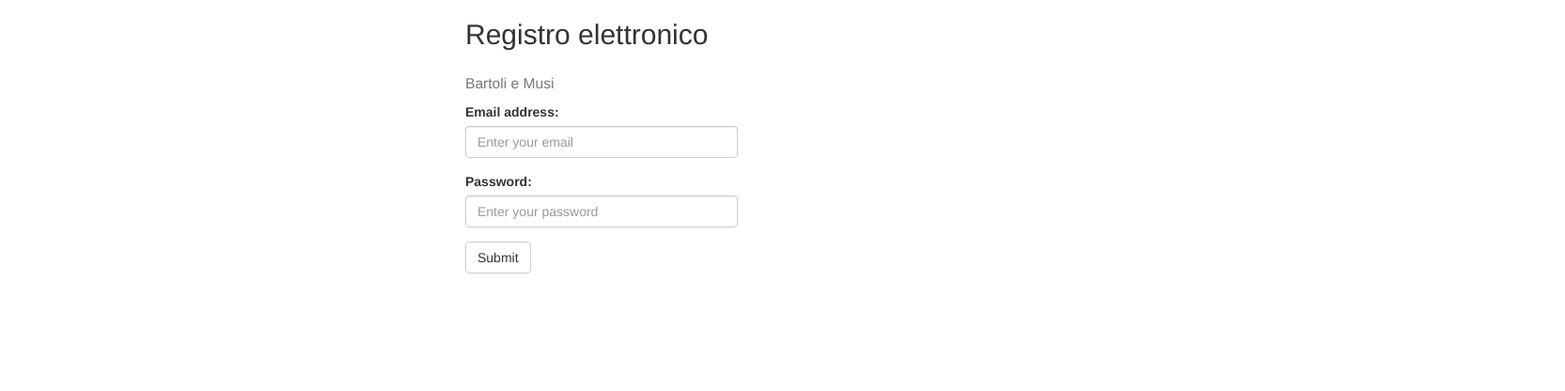
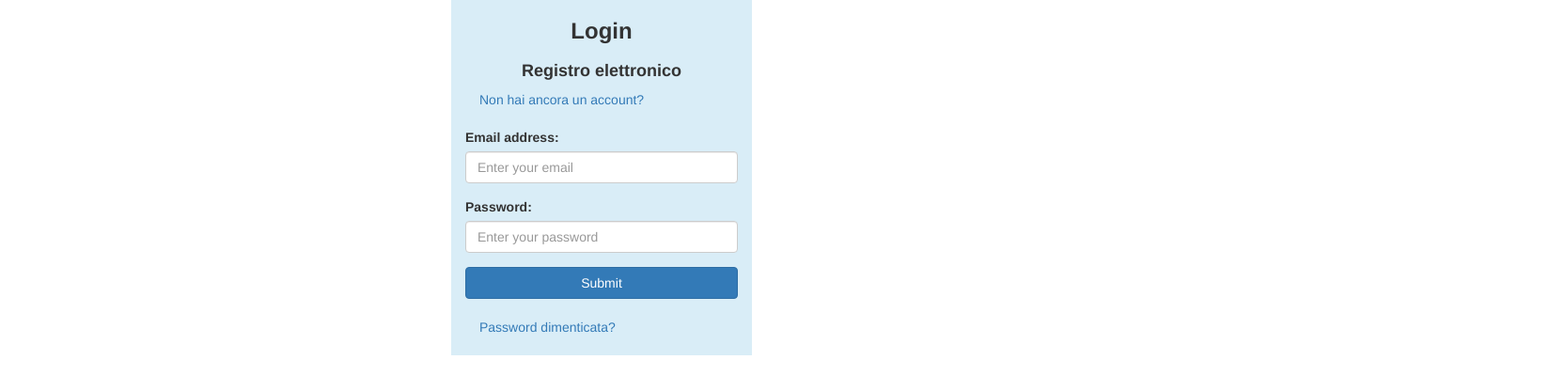
Before and after one commit to MatteoBartoli03/javascript_scuola, a plain HTML site: page login/login.html in a window 1280 px wide. Shown: the whole page at 94% size, 1665 px wide, since content can reach past the window. Drawn offline with nearby package versions, Linux system fonts and the light colour scheme.

Commit message:
aggiornata pagina login

```diff
--- a/login/login.css
+++ /dev/null
@@ -1,61 +0,0 @@
-body {font-family: Arial, Helvetica, sans-serif;}
-form {border: 3px solid #f1f1f1;}
-
-input[type=text], input[type=password] {
-  width: 100%;
-  padding: 12px 20px;
-  margin: 8px 0;
-  display: inline-block;
-  border: 1px solid #ccc;
-  box-sizing: border-box;
-}
-
-button {
-  background-color: #04AA6D;
-  color: white;
-  padding: 14px 20px;
-  margin: 8px 0;
-  border: none;
-  cursor: pointer;
-  width: 100%;
-}
-
-button:hover {
-  opacity: 0.8;
-}
-
-.cancelbtn {
-  width: auto;
-  padding: 10px 18px;
-  background-color: #f44336;
-}
-
-.imgcontainer {
-  text-align: center;
-  margin: 24px 0 12px 0;
-}
-
-img.avatar {
-  width: 40%;
-  border-radius: 50%;
-}
-
-.container {
-  padding: 16px;
-}
-
-span.psw {
-  float: right;
-  padding-top: 16px;
-}
-
-/* Change styles for span and cancel button on extra small screens */
-@media screen and (max-width: 300px) {
-  span.psw {
-     display: block;
-     float: none;
-  }
-  .cancelbtn {
-     width: 100%;
-  }
-}
--- a/login/login.html
+++ b/login/login.html
@@ -11,10 +11,26 @@
 
 
 <body>
+    <div class="container-fluid bg-info text-white" style="width: 25%">
+      <div class="row">
+      <div class="col-md-12 mx-auto">
+      <h3 class="text-center"><b>Login</b><h3>
+      <h4 class="text-center"><b>Registro elettronico</b></h4>
 
-  <div class="container" style="width: 25%">
-    <h2>Registro elettronico</h2>
-    <h3><small>Bartoli e Musi</small></h3>
+      <div class="container">
+        <a href="#" data-toggle="popover" title="Account scolastico" data-content="Se sei uno studente di questa scuola il tuo account esiste già, le credenziali le dovrai chiedere in segreteria.">Non hai ancora un account?</a>
+      </div>
+
+      <script>
+        $(document).ready(function(){
+          $('[data-toggle="popover"]').popover();
+        });
+      </script>
+
+      <br>
+
+
+
       <form>
         <div class="form-group">
           <label for="email">Email address:</label>
@@ -24,8 +40,23 @@
           <label for="pwd">Password:</label>
           <input type="password" class="form-control" id="pwd" placeholder="Enter your password">
         </div>
-      <button type="submit" class="btn btn-default">Submit</button>
+        <button type="submit" class="btn btn-primary btn-block">Submit</button>
       </form>
+
+      <br>
+
+      <div class="container">
+        <a href="#" data-toggle="popover" title="Password dimenticata" data-content="Per poter aggiornare la password del tuo account devi recarti in segreteria.">Password dimenticata?</a>
+      </div>
+
+      <script>
+        $(document).ready(function(){
+          $('[data-toggle="popover"]').popover();
+        });
+      </script>
+
+
+      <br>
     </div>
 
 
```
Lines whose indentation alone changed are shown as unchanged.
